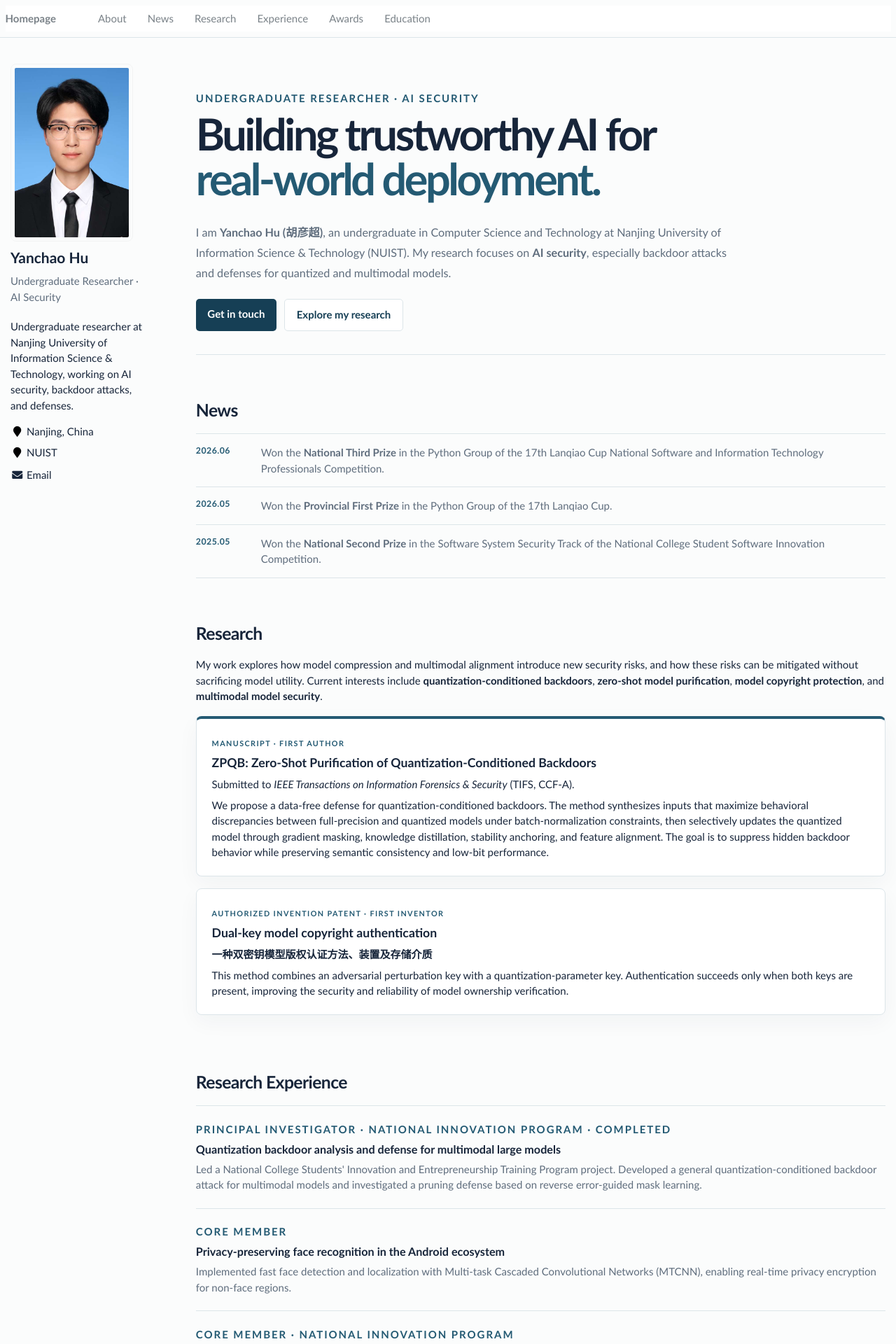
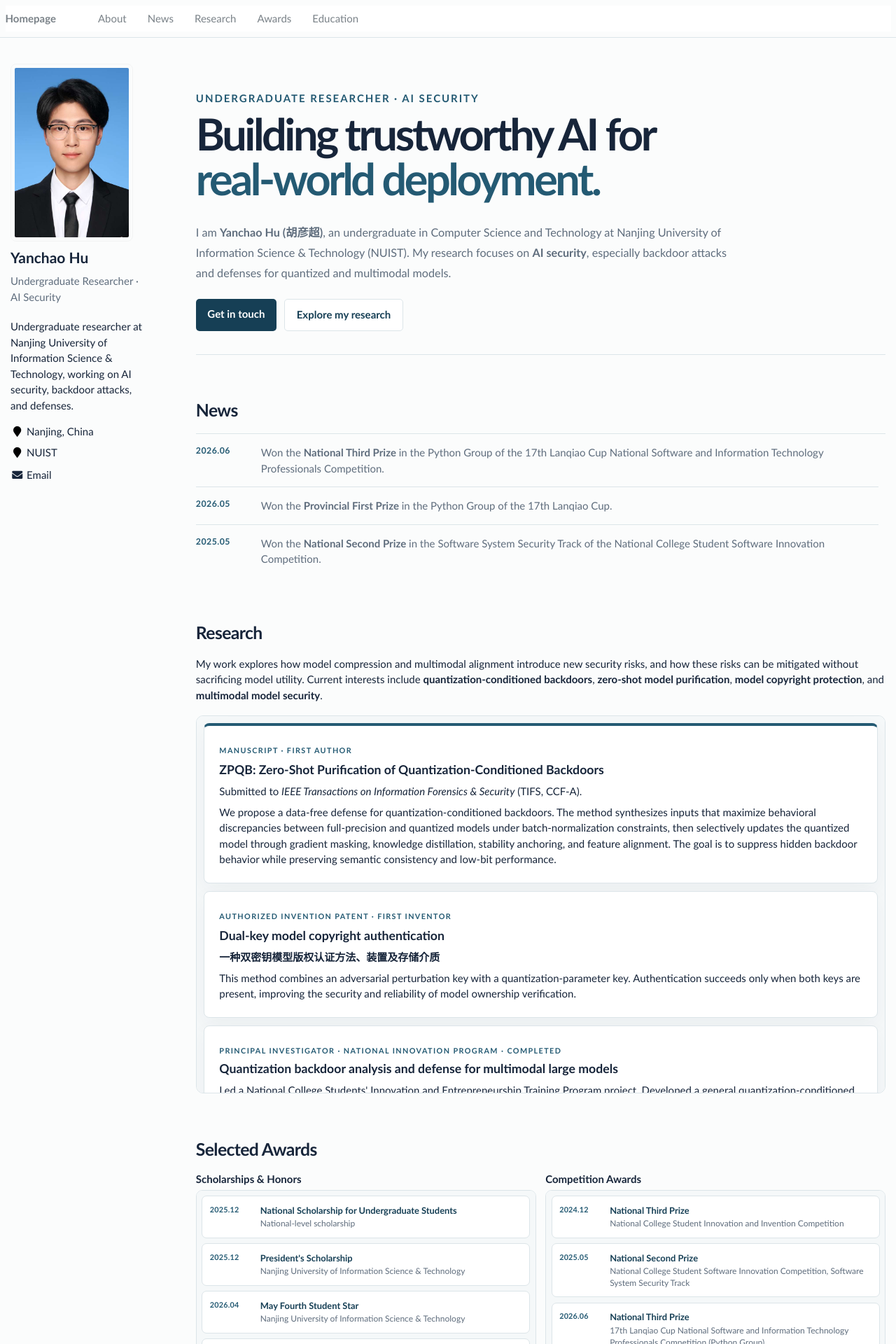
Before and after one commit to Felix-Orion/YanchaoHu.github.io, a Jekyll site: the page built from _pages/about.md, in a window 1280 px wide. Shown: the top 1920 px of the page at 70% size. Built offline with Jekyll 4.4.1, drawn with Linux system fonts in a browser that asks for light colours; some of the changed text lies outside the part shown.

Commit message:
Compact scrollable news research and awards sections

```diff
--- a/_data/navigation.yml
+++ b/_data/navigation.yml
@@ -9,9 +9,6 @@ main:
   - title: "Research"
     url: "/#research"
 
-  - title: "Experience"
-    url: "/#experience"
-
   - title: "Awards"
     url: "/#awards"
 
--- a/_pages/about.md
+++ b/_pages/about.md
@@ -46,6 +46,8 @@ redirect_from:
 
 My work explores how model compression and multimodal alignment introduce new security risks, and how these risks can be mitigated without sacrificing model utility. Current interests include **quantization-conditioned backdoors**, **zero-shot model purification**, **model copyright protection**, and **multimodal model security**.
 
+<div class="research-scroll" tabindex="0" aria-label="Scrollable research and research experience list" markdown="1">
+
 <div class="research-card featured" markdown="1">
 <span class="card-label">MANUSCRIPT · FIRST AUTHOR</span>
 
@@ -66,26 +68,24 @@ We propose a data-free defense for quantization-conditioned backdoors. The metho
 This method combines an adversarial perturbation key with a quantization-parameter key. Authentication succeeds only when both keys are present, improving the security and reliability of model ownership verification.
 </div>
 
-<span class="anchor" id="experience"></span>
-
-# Research Experience
-
-<div class="experience-list">
-  <article>
-    <p class="experience-meta">PRINCIPAL INVESTIGATOR · NATIONAL INNOVATION PROGRAM · COMPLETED</p>
+<div class="research-card">
+    <span class="card-label">PRINCIPAL INVESTIGATOR · NATIONAL INNOVATION PROGRAM · COMPLETED</span>
     <h2>Quantization backdoor analysis and defense for multimodal large models</h2>
     <p>Led a National College Students' Innovation and Entrepreneurship Training Program project. Developed a general quantization-conditioned backdoor attack for multimodal models and investigated a pruning defense based on reverse error-guided mask learning.</p>
-  </article>
-  <article>
-    <p class="experience-meta">CORE MEMBER</p>
+</div>
+
+<div class="research-card">
+    <span class="card-label">CORE MEMBER</span>
     <h2>Privacy-preserving face recognition in the Android ecosystem</h2>
     <p>Implemented fast face detection and localization with Multi-task Cascaded Convolutional Networks (MTCNN), enabling real-time privacy encryption for non-face regions.</p>
-  </article>
-  <article>
-    <p class="experience-meta">CORE MEMBER · NATIONAL INNOVATION PROGRAM</p>
+</div>
+
+<div class="research-card">
+    <span class="card-label">CORE MEMBER · NATIONAL INNOVATION PROGRAM</span>
     <h2>Backdoor security in multimodal alignment</h2>
     <p>Contributed to a research framework spanning vulnerability analysis, stealthy attack modeling, and lightweight repair, with a focus on how hidden semantic deviations form and propagate through cross-modal alignment spaces.</p>
-  </article>
+</div>
+
 </div>
 
 <span class="anchor" id="awards"></span>
--- a/assets/css/main.scss
+++ b/assets/css/main.scss
@@ -210,8 +210,13 @@ body {
 }
 
 .news-list {
+    height: 205px;
+    overflow-y: auto;
     margin-top: .75em;
+    padding-right: .65em;
     border-top: 1px solid var(--yh-line);
+    scrollbar-color: var(--yh-blue) #e4ecef;
+    scrollbar-width: thin;
 
     article {
         display: grid;
@@ -231,6 +236,31 @@ body {
     p {
         margin: 0;
         color: var(--yh-muted);
+    }
+}
+
+.research-scroll {
+    height: 540px;
+    overflow-y: auto;
+    margin-top: 1.2em;
+    padding: .65em;
+    border: 1px solid var(--yh-line);
+    border-radius: 10px;
+    background: #f5f8f9;
+    scrollbar-color: var(--yh-blue) #e4ecef;
+    scrollbar-width: thin;
+
+    &:focus {
+        outline: 2px solid var(--yh-blue);
+        outline-offset: 3px;
+    }
+
+    .research-card {
+        margin: 0 0 .75em;
+
+        &:last-child {
+            margin-bottom: 0;
+        }
     }
 }
 
@@ -256,25 +286,6 @@ body {
     border-top: 4px solid var(--yh-blue);
 }
 
-.experience-list {
-    border-top: 1px solid var(--yh-line);
-
-    article {
-        padding: 1.45em 0;
-        border-bottom: 1px solid var(--yh-line);
-    }
-
-    h2 {
-        margin: .3em 0 .45em;
-        font-size: 1.08em;
-    }
-
-    p:last-child {
-        margin-bottom: 0;
-        color: var(--yh-muted);
-    }
-}
-
 .two-column-list {
     display: grid;
     gap: 1.5em;
@@ -297,22 +308,22 @@ body {
 
 .awards-columns {
     display: grid;
-    gap: 1.25em;
+    gap: .9em;
 }
 
 .award-window {
     min-width: 0;
 
     > h2 {
-        margin: 0 0 .65em;
-        font-size: 1.05em;
+        margin: 0 0 .45em;
+        font-size: 1em;
     }
 }
 
 .award-scroll {
-    height: 430px;
+    height: 250px;
     overflow-y: auto;
-    padding: .75em;
+    padding: .5em;
     border: 1px solid var(--yh-line);
     border-radius: 9px;
     background: #f5f8f9;
@@ -326,10 +337,10 @@ body {
 
     article {
         display: grid;
-        grid-template-columns: 4.5em minmax(0, 1fr);
-        gap: .8em;
-        margin-bottom: .75em;
-        padding: 1em .9em;
+        grid-template-columns: 4.2em minmax(0, 1fr);
+        gap: .6em;
+        margin-bottom: .5em;
+        padding: .7em;
         border: 1px solid var(--yh-line);
         border-radius: 7px;
         background: #fff;
@@ -341,7 +352,7 @@ body {
 
     time {
         color: var(--yh-blue);
-        font-size: .75em;
+        font-size: .72em;
         font-weight: 800;
         letter-spacing: .02em;
     }
@@ -357,15 +368,15 @@ body {
     }
 
     strong {
-        margin-bottom: .15em;
+        margin-bottom: .1em;
         color: var(--yh-blue-dark);
-        font-size: .92em;
+        font-size: .86em;
     }
 
     span {
         color: var(--yh-muted);
-        font-size: .86em;
-        line-height: 1.55;
+        font-size: .8em;
+        line-height: 1.4;
     }
 }
 
@@ -472,6 +483,10 @@ body {
     }
 
     .award-scroll {
-        height: 360px;
+        height: 240px;
+    }
+
+    .research-scroll {
+        height: 450px;
     }
 }
```
